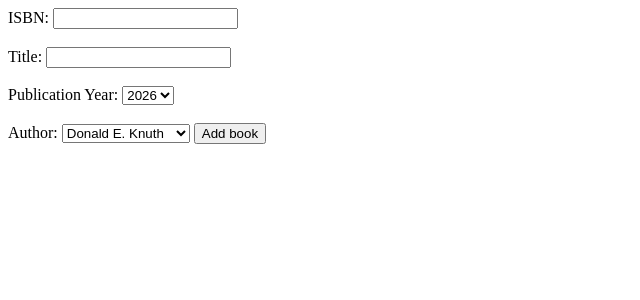
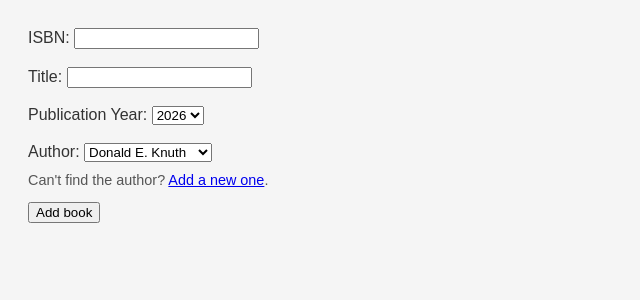
Before and after one commit to yanucodes/BookAlchemy, a Flask app: page /add_book in a window 1280 px wide. Shown: the top 300 px of the page, without its empty margins (0-640 px from the left). Run offline with Flask 3, Linux system fonts and the light colour scheme; data comes from the database, SQL or seed files in the repository.

Commit message:
Add link to add an author when adding a book, in case the author is not yet in the list

```diff
--- a/static/style.css
+++ b/static/style.css
@@ -26,3 +26,9 @@ h1 {
 .book p {
     margin: 0;
 }
+
+.hint {
+    font-size: 0.9em;
+    color: #555;
+    margin-top: 0.7em;
+}
--- a/templates/add_book.html
+++ b/templates/add_book.html
@@ -4,6 +4,7 @@
     <meta charset="UTF-8">
     <meta name="viewport" content="width=device-width, initial-scale=1.0">
     <meta http-equiv="X-UA-Compatible" content="ie=edge">
+    <link rel="stylesheet" href="{{ url_for('static', filename='style.css') }}">
   </head>
   <body>
   {% if print_success_message %}
@@ -29,6 +30,10 @@
           </option>
       {% endfor %}
   </select>
+  <p class="hint">
+      Can't find the author?
+      <a href="{{ url_for('add_author') }}">Add a new one</a>.
+  </p>
   <input type="submit" value="Add book">
   </form>
   {% endif %}
```
